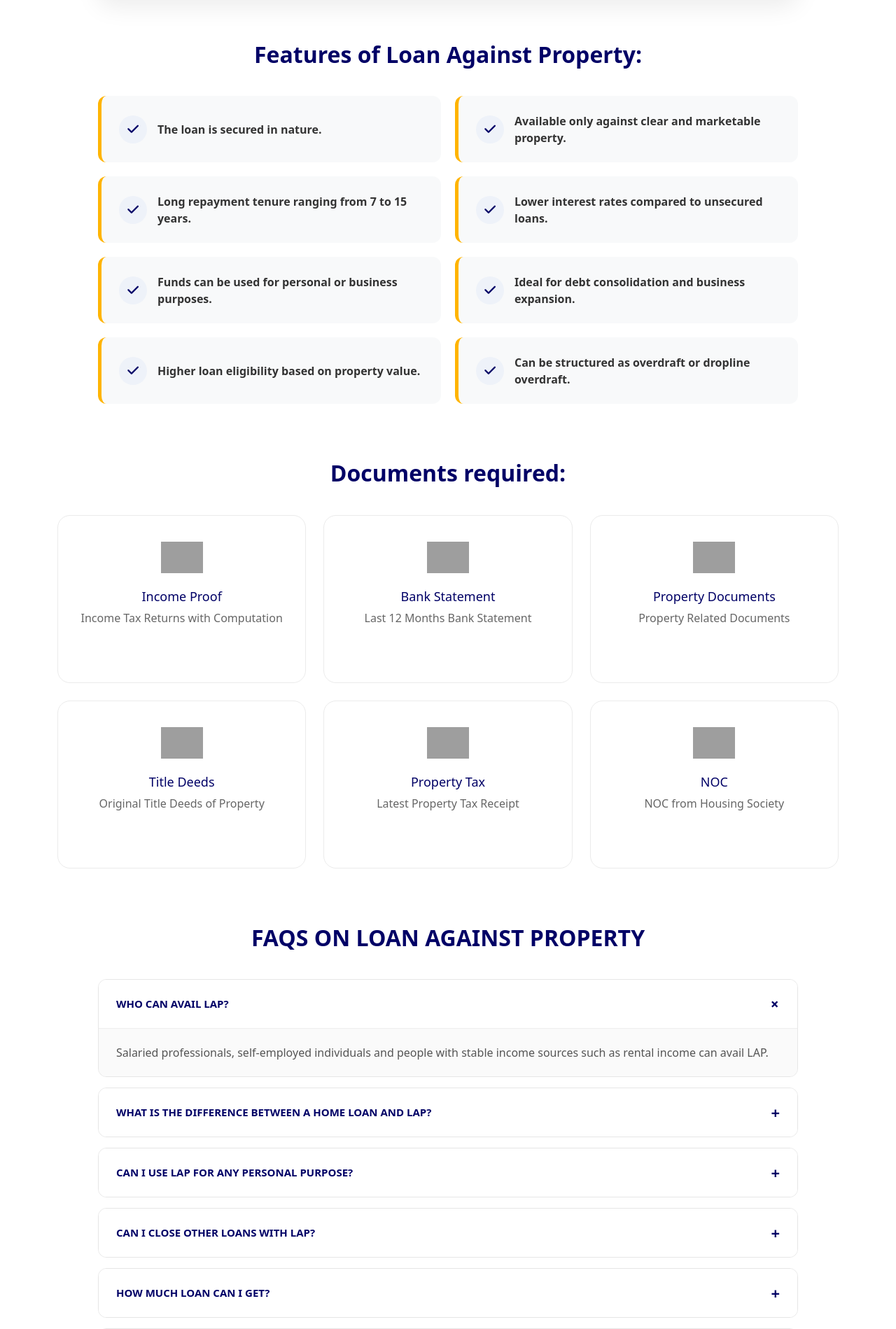
After one commit to Alakh11/finwizz, a Django app: page /services/loan-agnist-property-lap/ in a window 1280 px wide. The commit adds this page. Shown: the part 1268-3167 px from the top of the page at 70% size. Run offline with Django 5.2, Linux system fonts and the light colour scheme; parts of the project's set-up code (start-up, migrations or seed data) failed here and were passed over; grey boxes are pictures that could not be loaded.

Commit message:
lap page added

```diff
--- /dev/null
+++ b/static/css/services/loan-against-property.css
@@ -0,0 +1,27 @@
+.lap-section .loan-content {
+    max-width: 1050px;
+}
+
+.lap-section .loan-banner {
+    box-shadow: 0 10px 35px rgba(0, 0, 0, .08);
+}
+
+.lap-section .feature-item {
+    min-height: 95px;
+}
+
+.lap-section .document-card {
+    min-height: 240px;
+}
+
+.lap-section .document-card p {
+    line-height: 24px;
+}
+
+@media(max-width: 767px) {
+
+    .lap-section .feature-item,
+    .lap-section .document-card {
+        min-height: auto;
+    }
+}
--- /dev/null
+++ b/templates/services/loan-agnist-property.html
@@ -0,0 +1,272 @@
+{% extends 'base.html' %}
+
+{% block title %}Loan Against Property - Finwizz{% endblock %}
+
+{% block extra_css %}
+<link href="{{ MEDIA_BLOG_URL }}css/services/personal-loan.css" rel="stylesheet" type="text/css" />
+<link href="{{ MEDIA_BLOG_URL }}css/services/loan-against-property.css" rel="stylesheet" type="text/css" />
+{% endblock %}
+
+{% block content %}
+<section class="bg-light py-3 border-bottom">
+  <div class="container">
+    <nav aria-label="breadcrumb">
+      <ol class="breadcrumb mb-0">
+        <li class="breadcrumb-item"><a href="{% url 'home' %}" class="text-decoration-none">Home</a></li>
+        <li class="breadcrumb-item"><a href="#" class="text-decoration-none">Services</a></li>
+        <li class="breadcrumb-item active" aria-current="page">Loan Against Property</li>
+      </ol>
+    </nav>
+  </div>
+</section>
+
+<section class="personal-loan-section lap-section">
+  <div class="container">
+
+    <!-- Header Section -->
+    <div class="loan-header">
+
+      <div class="loan-title-box">
+        <h2>LOAN</h2>
+        <span>AGAINST PROPERTY</span>
+      </div>
+
+      <div class="loan-content">
+        <p>
+          LAP loan can be availed by salaried professionals, self-employed individuals and
+          also those who have a stable source of income such as rental income. A minimum
+          income criterion applies to ensure repayment capacity.
+        </p>
+        <p>
+          A Loan Against Property (LAP) allows borrowers to leverage the value of their
+          residential or commercial property and obtain funds for business expansion,
+          debt consolidation, education, medical emergencies, or other personal and
+          professional needs.
+        </p>
+
+        <img src="{{ MEDIA_IMG_URL }}images/LOAN-AGAINST-PROPERTY.jpg" alt="Loan Against Property" class="loan-banner"
+          decoding="async" fetchpriority="high">
+      </div>
+
+    </div>
+
+    <!-- Features Section -->
+    <div class="loan-features">
+      <h3>Features of Loan Against Property:</h3>
+
+      <div class="features-grid">
+
+        <div class="feature-item">
+          <div class="feature-icon"><i class="fas fa-check"></i></div>
+          <p>The loan is secured in nature.</p>
+        </div>
+
+        <div class="feature-item">
+          <div class="feature-icon"><i class="fas fa-check"></i></div>
+          <p>Available only against clear and marketable property.</p>
+        </div>
+
+        <div class="feature-item">
+          <div class="feature-icon"><i class="fas fa-check"></i></div>
+          <p>Long repayment tenure ranging from 7 to 15 years.</p>
+        </div>
+
+        <div class="feature-item">
+          <div class="feature-icon"><i class="fas fa-check"></i></div>
+          <p>Lower interest rates compared to unsecured loans.</p>
+        </div>
+
+        <div class="feature-item">
+          <div class="feature-icon"><i class="fas fa-check"></i></div>
+          <p>Funds can be used for personal or business purposes.</p>
+        </div>
+
+        <div class="feature-item">
+          <div class="feature-icon"><i class="fas fa-check"></i></div>
+          <p>Ideal for debt consolidation and business expansion.</p>
+        </div>
+
+        <div class="feature-item">
+          <div class="feature-icon"><i class="fas fa-check"></i></div>
+          <p>Higher loan eligibility based on property value.</p>
+        </div>
+
+        <div class="feature-item">
+          <div class="feature-icon"><i class="fas fa-check"></i></div>
+          <p>Can be structured as overdraft or dropline overdraft.</p>
+        </div>
+
+      </div>
+    </div>
+
+    <!-- Documents Section -->
+    <div class="documents-section">
+      <h3>Documents required:</h3>
+
+      <div class="document-grid">
+        <div class="document-card">
+          <img src="{{ MEDIA_IMG_URL }}images/Income-proof.svg" alt="Income Proof">
+          <h4>Income Proof</h4>
+          <p>Income Tax Returns with Computation</p>
+        </div>
+
+        <div class="document-card">
+          <img src="{{ MEDIA_IMG_URL }}images/Bank-Statement-of-last-6-months.svg" alt="Bank Statement">
+          <h4>Bank Statement</h4>
+          <p>Last 12 Months Bank Statement</p>
+        </div>
+
+        <div class="document-card">
+          <img src="{{ MEDIA_IMG_URL }}images/Address-proof.svg" alt="Property Documents">
+          <h4>Property Documents</h4>
+          <p>Property Related Documents</p>
+        </div>
+
+        <div class="document-card">
+          <img src="{{ MEDIA_IMG_URL }}images/Identity-proof.svg" alt="Title Deeds">
+          <h4>Title Deeds</h4>
+          <p>Original Title Deeds of Property</p>
+        </div>
+
+        <div class="document-card">
+          <img src="{{ MEDIA_IMG_URL }}images/3-Months-Salary-Slip.svg" alt="Property Tax">
+          <h4>Property Tax</h4>
+          <p>Latest Property Tax Receipt</p>
+        </div>
+
+        <div class="document-card">
+          <img src="{{ MEDIA_IMG_URL }}images/Address-proof.svg" alt="NOC">
+          <h4>NOC</h4>
+          <p>NOC from Housing Society</p>
+        </div>
+      </div>
+    </div>
+
+    <div class="faq-section">
+      <h3>FAQS ON LOAN AGAINST PROPERTY</h3>
+
+      <div class="faq-item active">
+        <div class="faq-title">
+          WHO CAN AVAIL LAP?
+          <span>+</span>
+        </div>
+        <div class="faq-content">
+          <p>Salaried professionals, self-employed individuals and people with stable income sources such as rental
+            income can avail LAP.</p>
+        </div>
+      </div>
+
+      <div class="faq-item">
+        <div class="faq-title">
+          WHAT IS THE DIFFERENCE BETWEEN A HOME LOAN AND LAP?
+          <span>+</span>
+        </div>
+        <div class="faq-content">
+          <p>Home loans are meant for buying or constructing a house, while LAP allows borrowing against an already
+            owned property for multiple purposes.</p>
+        </div>
+      </div>
+
+      <div class="faq-item">
+        <div class="faq-title">
+          CAN I USE LAP FOR ANY PERSONAL PURPOSE?
+          <span>+</span>
+        </div>
+        <div class="faq-content">
+          <p>Yes. LAP can be used for personal, professional or business requirements.</p>
+        </div>
+      </div>
+
+      <div class="faq-item">
+        <div class="faq-title">
+          CAN I CLOSE OTHER LOANS WITH LAP?
+          <span>+</span>
+        </div>
+        <div class="faq-content">
+          <p>Yes. Many borrowers use LAP to consolidate higher-cost loans into a lower-interest secured facility.</p>
+        </div>
+      </div>
+
+      <div class="faq-item">
+        <div class="faq-title">
+          HOW MUCH LOAN CAN I GET?
+          <span>+</span>
+        </div>
+        <div class="faq-content">
+          <p>Typically 50%–70% of the market value depending upon property type, borrower profile and lender policies.
+          </p>
+        </div>
+      </div>
+
+      <div class="faq-item">
+        <div class="faq-title">
+          CAN I GET AN OVERDRAFT AGAINST MY PROPERTY?
+          <span>+</span>
+        </div>
+        <div class="faq-content">
+          <p>Yes. Many lenders offer overdraft facilities where interest is charged only on the utilized amount.</p>
+        </div>
+      </div>
+
+      <div class="faq-item">
+        <div class="faq-title">
+          CAN I GET LAP ON A LEASED PROPERTY?
+          <span>+</span>
+        </div>
+        <div class="faq-content">
+          <p>Yes. Lease Rental Discounting (LRD) is a popular product where rental income is considered while evaluating
+            eligibility.</p>
+        </div>
+      </div>
+
+      <div class="faq-item">
+        <div class="faq-title">
+          CAN I GET TAX BENEFITS ON LAP?
+          <span>+</span>
+        </div>
+        <div class="faq-content">
+          <p>Generally no direct tax benefits are available as in home loans, though interest may be claimed as a
+            business expense where applicable.</p>
+        </div>
+      </div>
+
+      <div class="faq-item">
+        <div class="faq-title">
+          CAN I SELL THE PROPERTY DURING THE LOAN TENURE?
+          <span>+</span>
+        </div>
+        <div class="faq-content">
+          <p>Yes, subject to lender approval and closure or transfer of outstanding dues.</p>
+        </div>
+      </div>
+
+      <div class="faq-item">
+        <div class="faq-title">
+          CAN I GET LAP ON A PLOT?
+          <span>+</span>
+        </div>
+        <div class="faq-content">
+          <p>Most private banks do not fund vacant plots, though some nationalized banks may consider them.</p>
+        </div>
+      </div>
+
+      <div class="faq-item">
+        <div class="faq-title">
+          CAN I GET A LOAN AGAINST AN INDUSTRIAL SHED?
+          <span>+</span>
+        </div>
+        <div class="faq-content">
+          <p>Some lenders may consider industrial properties based on structure, valuation and lending policies.</p>
+        </div>
+      </div>
+
+    </div>
+
+  </div>
+</section>
+
+{% endblock %}
+
+{% block extra_js %}
+<script src="{{ MEDIA_BLOG_URL }}js/services/personal-loan.js"></script>
+{% endblock %}
--- a/templates/services/personal-loan.html
+++ b/templates/services/personal-loan.html
@@ -12,7 +12,7 @@
         <nav aria-label="breadcrumb">
             <ol class="breadcrumb mb-0">
                 <li class="breadcrumb-item"><a href="{% url 'home' %}" class="text-decoration-none">Home</a></li>
-                <li class="breadcrumb-item"><a href="" class="text-decoration-none">Services</a></li>
+                <li class="breadcrumb-item"><a href="#" class="text-decoration-none">Services</a></li>
                 <li class="breadcrumb-item active" aria-current="page">Personal Loan</li>
             </ol>
         </nav>
```
